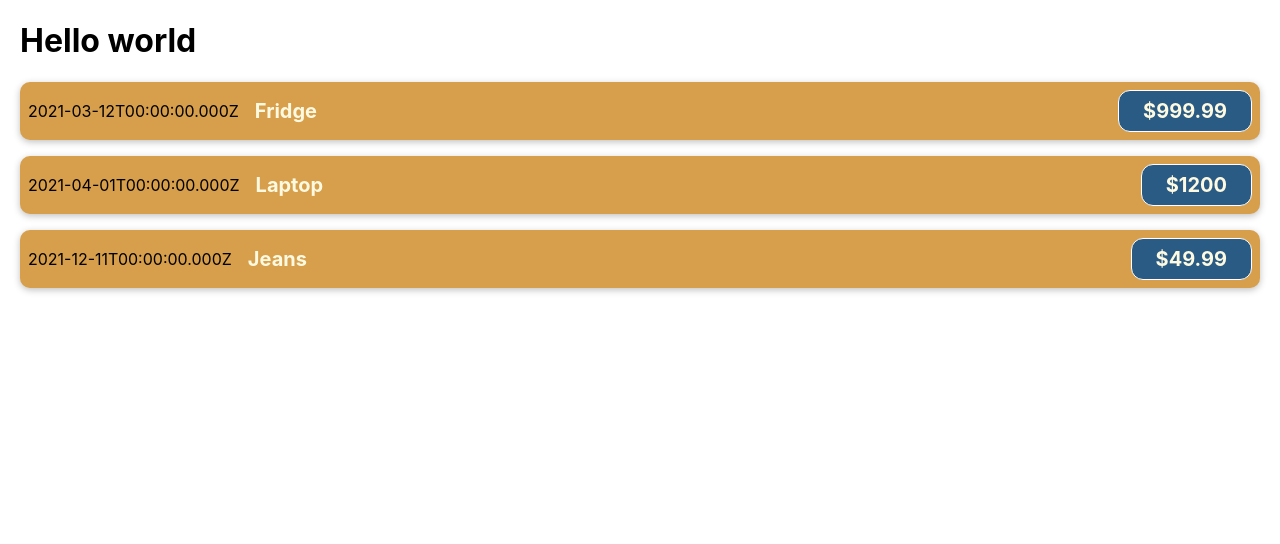
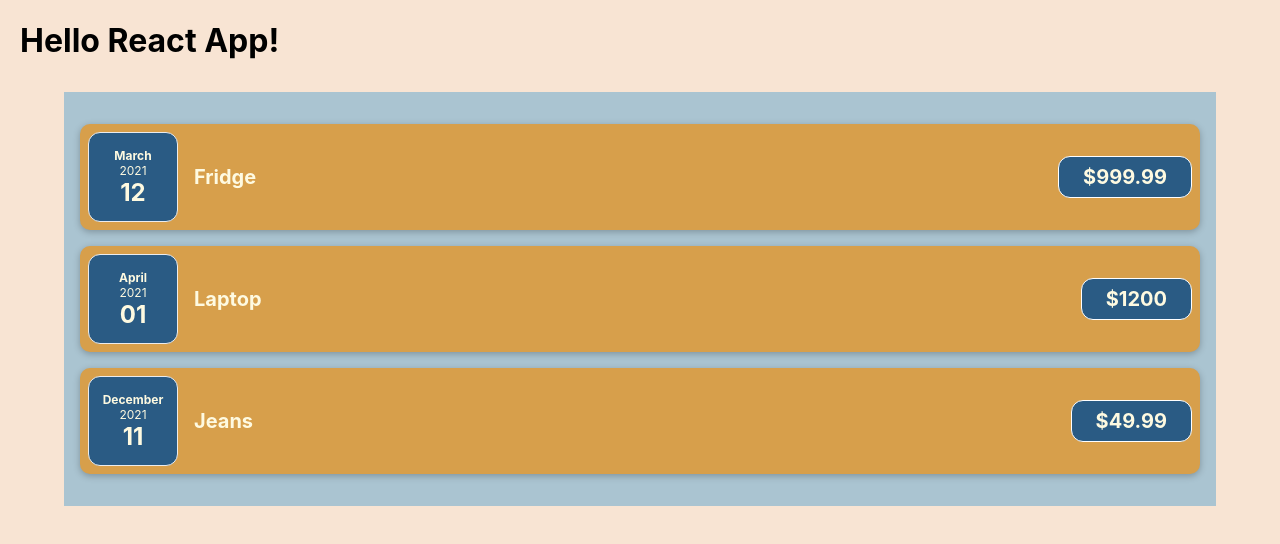
Before and after one commit to YouNone/React-Alex23, a JavaScript app: page / in a window 1280 px wide. Shown: the top 544 px of the page. Built offline with nearby package versions, Linux system fonts and the light colour scheme.

Commit message:
devided logic into components, first task done.

```diff
--- a/src/App.js
+++ b/src/App.js
@@ -1,4 +1,4 @@
-import CostItem from "./components/CostItem";
+import Costs from "./components/Costs";
 const costs = [
   {
     date: new Date(2021, 2, 12),
@@ -19,10 +19,8 @@ const costs = [
 function App() {
   return (
     <div>
-     <h1>Hello world</h1>
-     <CostItem date={costs[0].date} description={costs[0].description} amount={costs[0].amount} />
-     <CostItem date={costs[1].date} description={costs[1].description} amount={costs[1].amount} />
-     <CostItem date={costs[2].date} description={costs[2].description} amount={costs[2].amount} />
+     <h1>Hello React App!</h1>
+     <Costs costs={costs} />
     </div>
   );
 }
--- /dev/null
+++ b/src/components/CostDate.css
@@ -0,0 +1,26 @@
+.cost-date {
+  display: flex;
+  flex-direction: column;
+  width: 5.5rem;
+  height: 5.5rem;
+  border: 1px solid #ececec;
+  background-color: #2a5b84;
+  color: #fefae1;
+  border-radius: 12px;
+  align-items: center;
+  justify-content: center;
+}
+
+.cost-date__month {
+  font-size: 0.75rem;
+  font-weight: bold;
+}
+
+.cost-date__year {
+  font-size: 0.75rem;
+}
+
+.cost-date__day {
+  font-size: 1.5rem;
+  font-weight: bold;
+}
--- /dev/null
+++ b/src/components/CostDate.js
@@ -0,0 +1,16 @@
+import './CostDate.css'
+function CostDate(props) {
+    const month = props.date.toLocaleString('en-EN', {month: 'long'});
+    const day = props.date.toLocaleString('en-EN', {day: '2-digit'});
+    const year = props.date.getFullYear();
+
+    return (
+        <div className='cost-date'>
+            <div className='cost-date__month'>{month}</div>
+            <div className='cost-date__year'>{year}</div>
+            <div className='cost-date__day'>{day}</div>
+        </div>
+    );
+}
+
+export default CostDate;
--- a/src/components/CostItem.js
+++ b/src/components/CostItem.js
@@ -1,8 +1,9 @@
+import CostDate from './CostDate';
 import './CostItem.css'
 function CostItem(props) {
     return (
         <div className='cost-item'>
-            <div>{props.date.toISOString()}</div>
+            <CostDate date={props.date} />
             <div className='cost-item__description'>
                 <h2>{props.description}</h2>
                 <div className='cost-item__price'>${props.amount}</div>
--- /dev/null
+++ b/src/components/Costs.css
@@ -0,0 +1,7 @@
+.costs {
+  padding: 1rem;
+  background-color: #aac4d1;
+  margin: 2rem auto;
+  width: 70rem;
+  max-width: 95%;
+}
--- /dev/null
+++ b/src/components/Costs.js
@@ -0,0 +1,15 @@
+import CostItem from './CostItem';
+import './Costs.css';
+
+function Costs(props) {
+    console.log(props);
+    return (
+        <div className='costs'>
+            <CostItem date={props.costs[0].date} description={props.costs[0].description} amount={props.costs[0].amount} />
+            <CostItem date={props.costs[1].date} description={props.costs[1].description} amount={props.costs[1].amount} />
+            <CostItem date={props.costs[2].date} description={props.costs[2].description} amount={props.costs[2].amount} />
+        </div>
+    )
+}
+
+export default Costs;
--- a/src/index.css
+++ b/src/index.css
@@ -1,4 +1,5 @@
 body {
+  background-color: rgb(248, 228, 211);
   margin: 20px;
   font-family: -apple-system, BlinkMacSystemFont, 'Segoe UI', 'Roboto', 'Oxygen',
     'Ubuntu', 'Cantarell', 'Fira Sans', 'Droid Sans', 'Helvetica Neue',
```
